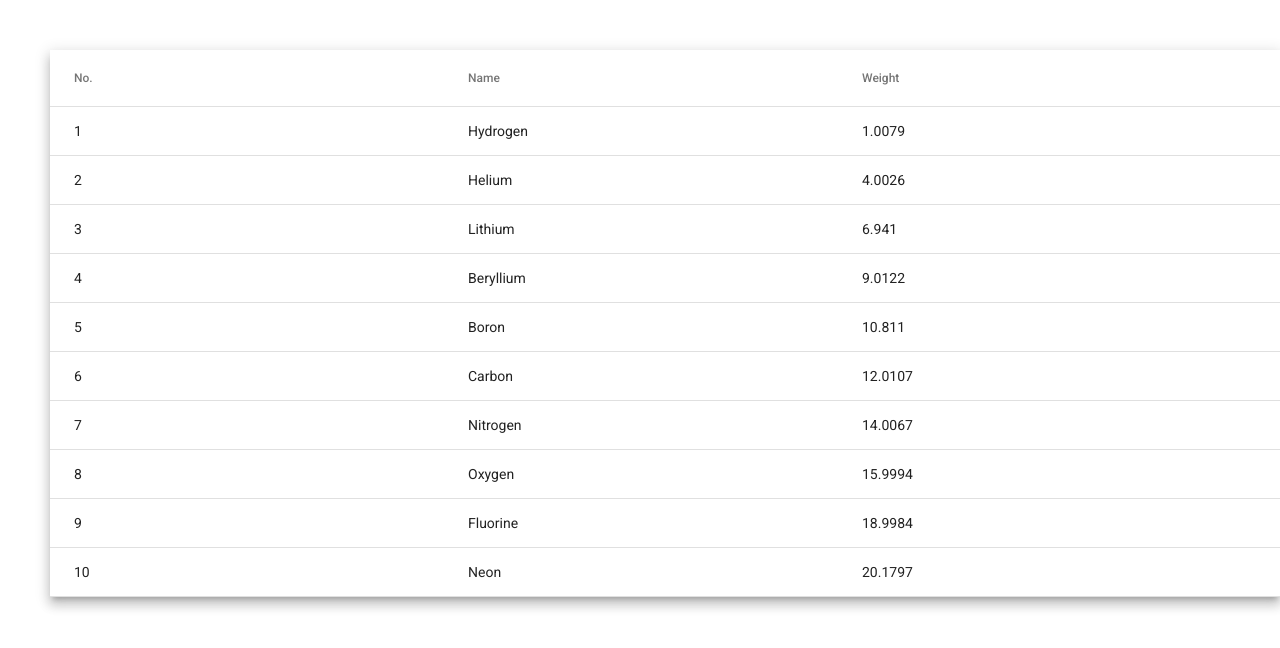
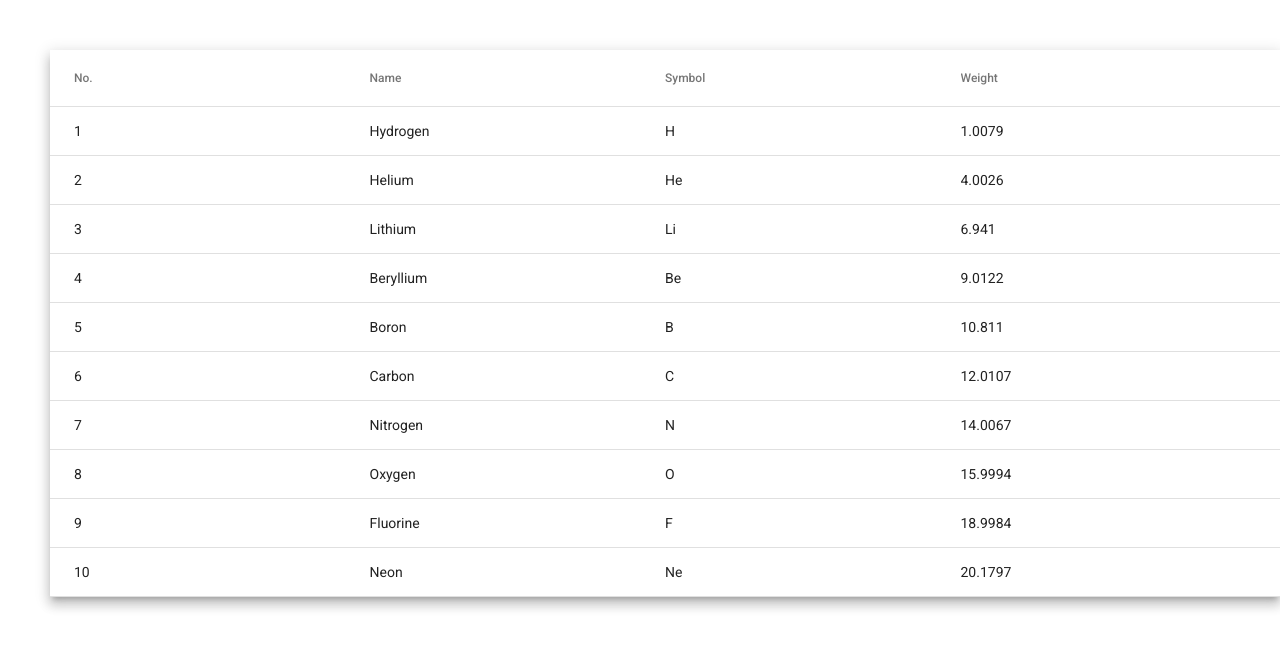
Before and after one commit to markpackham/angular_material_learn, an Angular app: page / in a window 1280 px wide. Shown: the top 648 px of the page. Built offline with nearby package versions, Linux system fonts and the light colour scheme.

Commit message:
swap symbol and weight column positions
https://youtu.be/mogliLm_mII?t=92

```diff
--- a/src/app/app.component.ts
+++ b/src/app/app.component.ts
@@ -26,6 +26,6 @@ const ELEMENT_DATA: PeriodicElement[] = [
   styleUrls: ['./app.component.css']
 })
 export class AppComponent {
-  displayedColumns: string[] = ['position', 'name', 'weight'];
+  displayedColumns: string[] = ['position', 'name', 'symbol', 'weight'];
   dataSource = ELEMENT_DATA;
 }
```
